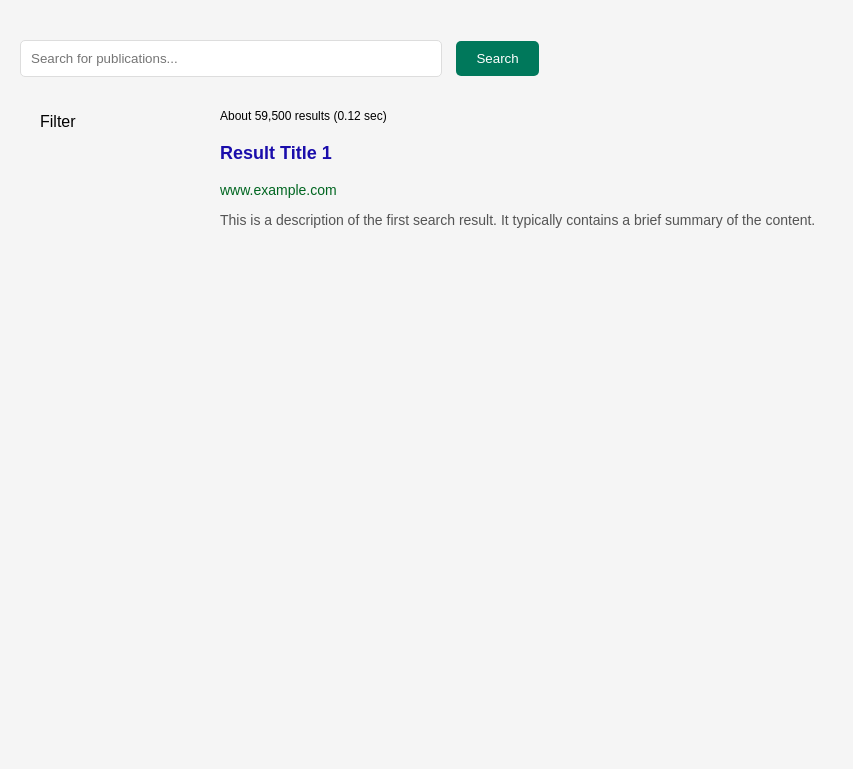
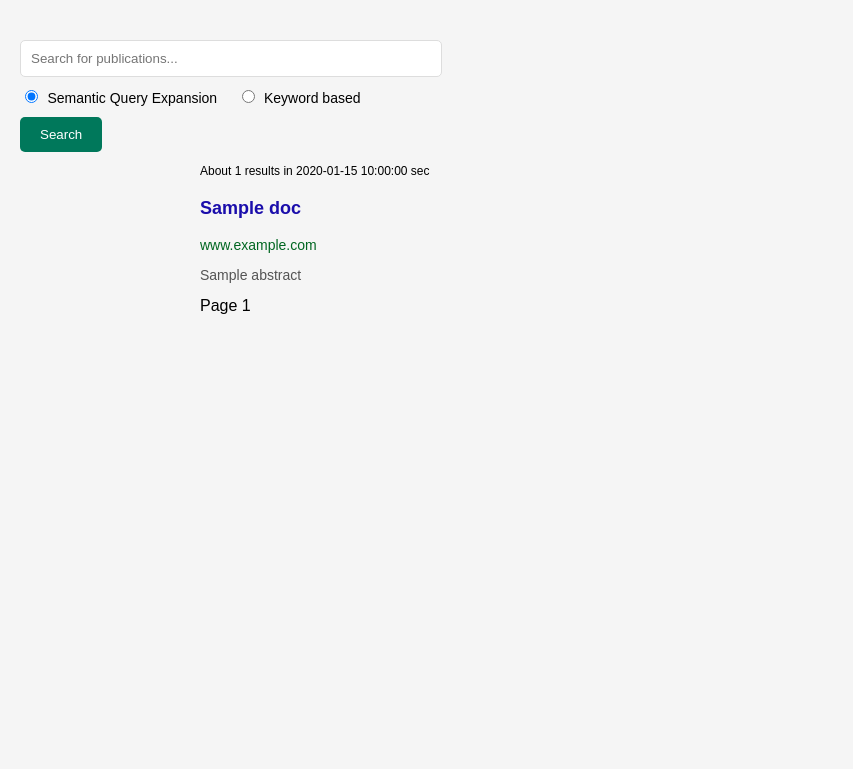
Before and after one commit to myselfronin/SeQueX-Search, a Flask app: template app/templates/search.html in a window 1280 px wide. Shown: the top 769 px of the page, without its empty margins (0-853 px from the left). Run offline with Flask 3, Linux system fonts and the light colour scheme; tables that the repository leaves empty hold one stand-in row (values such as "Sample post"); the template is opened without the code that fills it: values that come from a table or form of the project are taken from there, most other values are stand-ins (such as "Sample title", 1, 10 or a date in 2020).

Commit message:
Add keyword based search page and functionality

```diff
--- a/app/static/script.js
+++ b/app/static/script.js
@@ -0,0 +1,8 @@
+  document.getElementById('search-form').onsubmit = function() {
+        var query = document.getElementById('search-box').value.trim();
+        if (query === '') {
+            alert('Please enter a search query.');
+            return false; // Prevent form submission
+        }
+        return true; // Allow form submission
+    };
--- a/app/static/style.css
+++ b/app/static/style.css
@@ -39,7 +39,6 @@ button {
 }
 
 main {
-    padding: 20px;
     width: 100%;
     flex-grow: 1;
 }
--- a/app/templates/search.html
+++ b/app/templates/search.html
@@ -4,32 +4,48 @@
 {% block content %}
 <header>
     <div class="top-search-bar">
-        <form action="/search" method="post">
-            {{ form.hidden_tag() }}
-            <input type="text" id="search-box" name="query" placeholder="Search for publications...">
+        <form action="{{ url_for('search') }}" id="search-form">
+            <input  type="text" id="search-box" name="query"
+                value="{{ request.args.get('query', '') }}"
+                placeholder="Search for publications..."
+            >
+            <div class="radio-buttons">
+                {% set current_option = request.args.get('search_option', 'sqe') %}
+                <input type="radio" id="option1" name="search_option"
+                    value="sqe" {% if current_option =='sqe' %}checked{% endif %}>
+                <label for="option1">Semantic Query Expansion</label>
+                <input type="radio" id="option2" name="search_option"
+                    value="keyword" {% if current_option =='keyword' %}checked{% endif %}>
+                <label for="option2">Keyword based</label>
+            </div>
             <button type="submit">Search</button>
-            {% if form.query.errors %}
-            <div class="errors">
-                {% for error in form.query.errors %}
-                <span style="color: red;">{{ error }}</span><br>
-                {% endfor %}
-            </div>
-            {% endif %}
         </form>
     </div>
 </header>
 <main class="search-results">
     <div class="sidebar">
-        <p>Filter</p>
+        <!-- <p>Filter</p> -->
     </div>
     <div class="content">
-        <p class="small-text">About 59,500 results (0.12 sec)</p>
+        <p class="small-text">About {{ total_results }} results in {{ time_taken }} sec</p>
         <div class="result-box">
-            <div class="search-result">
-                <h3 class="result-title"><a href="#">Result Title 1</a></h3>
-                <p class="result-url">www.example.com</p>
-                <p class="result-description">This is a description of the first search result. It typically contains a brief summary of the content.</p>
-            </div>
+            {% for doc in documents %}
+                <div class="search-result">
+                    <h3 class="result-title"><a href="#">{{ doc.title }}</a></h3>
+                    <p class="result-url">www.example.com</p>
+                    <p class="result-description">{{ doc.abstract }}</p>
+                </div>
+            {% endfor %}
+        </div>
+        <!-- Pagination Links -->
+        <div class="pagination">
+            {% if page > 1 %}
+            <a href="{{ url_for('search', page=page-1, query=query, search_option=search_option) }}">Previous</a>
+            {% endif %}
+            <span>Page {{ page }}</span>
+            {% if documents|length == 10 %} <!-- Assuming 10 results per page -->
+            <a href="{{ url_for('search', page=page+1, query=query, search_option=search_option) }}">Next</a>
+            {% endif %}
         </div>
     </div>
 </main>
--- a/app/views.py
+++ b/app/views.py
@@ -1,37 +1,53 @@
 from app import app
 from flask import request, render_template
-from flask_wtf import FlaskForm
-from wtforms import StringField, RadioField
-from wtforms.validators import DataRequired
 from app.services.ner import NamedEntityRecognition
+from app.services.solr import SolrService
+from app.components.query_preprocessor import QueryPreprocessor
 import spacy
 import os
-class SearchForm(FlaskForm):
-    query = StringField('Query', validators=[DataRequired()])
-    search_option = RadioField('Search Option', choices=[('sqe', 'Semantic Query Expansion'), ('keyword', 'Keyword based')], default='sqe', validators=[DataRequired()])
 
+PAGE_SIZE=10
 
 @app.route("/", methods=["GET"])
 def index():
-    form = SearchForm()
-    return render_template("home.html", form=form)
+    return render_template("home.html")
 
-@app.route("/", methods=["GET"])
-def home():
-    return render_template("home.html", form=form)
+@app.route("/search", methods=["GET"])
+def search():
+    page = request.args.get('page', 1, type=int)
+    query = request.args.get('query', '')
+    search_option = request.args.get('search_option', 'sqe')
 
-@app.route("/search", methods=["GET", "POST"])
-def search():
-    form = SearchForm()
-    if form.validate_on_submit():
-        print(form.search_option.data)
-        query = form.query.data
+    if search_option == 'sqe':
+        # SQE based search
         ner = NamedEntityRecognition()
 
         entities = ner.get_entities(query)
         for ent in entities:
             print(ent)
 
-        return render_template("search.html", form=form)
     else:
-        return render_template("home.html", form=form)
+        # Keyword based search
+        start = (page - 1) * PAGE_SIZE  # Assuming 10 results per page
+        results = keyword_search(query, start=start)
+        total_results = results['total_results']
+        time_taken = results['time_taken']
+        documents = results['documents']
+
+        return render_template("search.html", documents=documents, total_results=total_results, time_taken=time_taken, page=page, query=query, search_option=search_option)
+
+
+def keyword_search(query, start=0, rows=PAGE_SIZE):
+    processed_query = QueryPreprocessor().preprocess(query)
+    keywords = processed_query.split()
+
+    solr_service = SolrService()
+
+    # Construct solr query to search in abstract and title
+    solr_query = solr_service.make_keyword_based_query(keywords)
+    print(solr_query)
+
+    # Execute the query in the solr engine
+    results = solr_service.get_paper_matches(solr_query, start=start, rows=rows)
+
+    return results
```
Also changed, not shown: app/components/query_preprocessor/__init__.py (added, +15 -0 lines), app/services/solr.py (+22 -0 lines), app/templates/home.html (+7 -13 lines).
